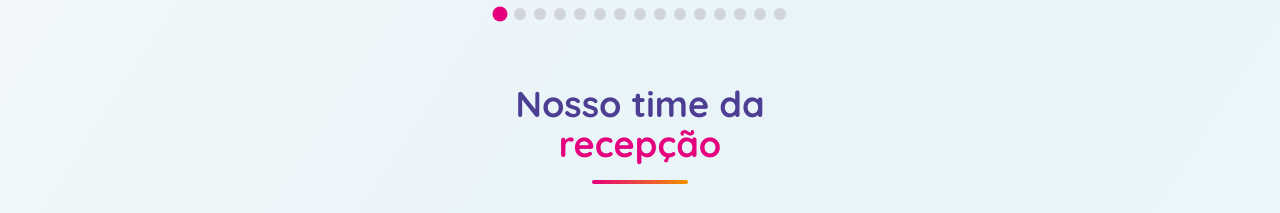
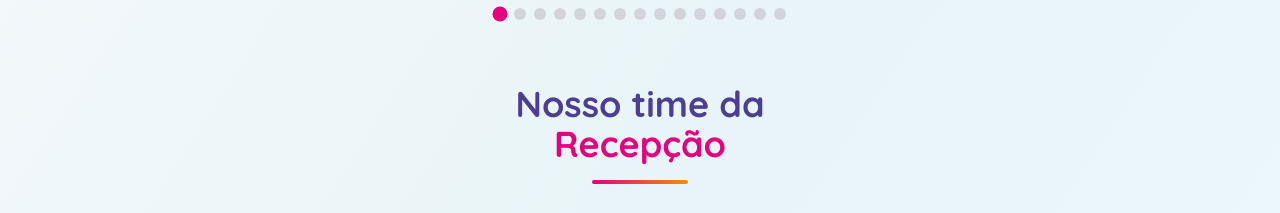
Before and after one commit to dellysouzas/communicare, a React (Vite) app: page / in a window 1280 px wide. Shown: the part 5320-5533 px from the top of the page. Built offline with nearby package versions, Linux system fonts and the light colour scheme.

Commit message:
Correção da capitalização da palavra "Recepção" no título da seção correspondente no componente App.jsx, visando padronizar a apresentação visual e melhorar a legibilidade do texto.

```diff
--- a/src/App.jsx
+++ b/src/App.jsx
@@ -1383,7 +1383,7 @@ _Formulário enviado via site da Communicare_`;
             <div className="text-center mb-12">
               <h2 className="text-2xl md:text-3xl lg:text-4xl font-bold text-[#4c3e92] mb-4 font-title leading-tight">
                 <span className="block text-[#4c3e92]">Nosso time da</span>
-                <span className="block text-[#e5007e]">recepção</span>
+                <span className="block text-[#e5007e]">Recepção</span>
               </h2>
               <div className="w-24 h-1 bg-gradient-to-r from-[#e5007e] to-[#f19100] mx-auto mb-6 rounded-full"></div>
               <p className="text-base md:text-lg text-gray-600 max-w-4xl mx-auto leading-relaxed">
```
